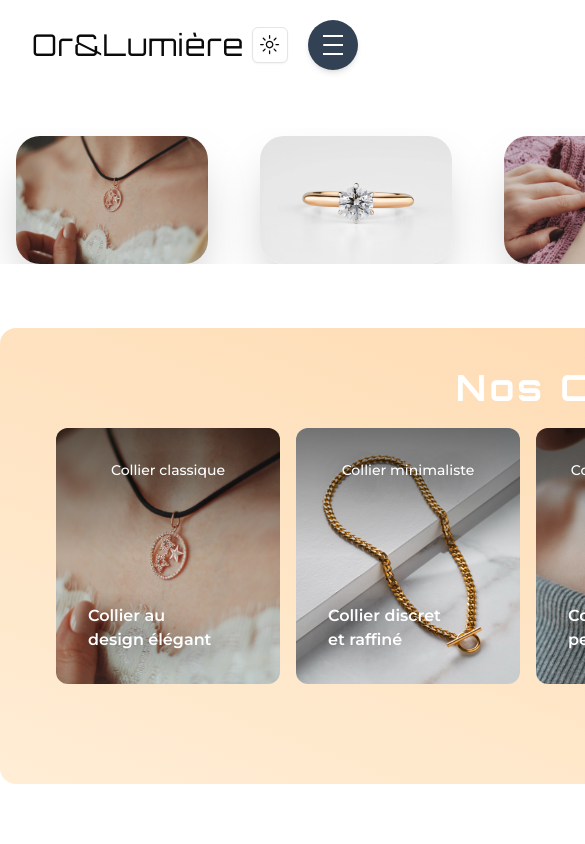
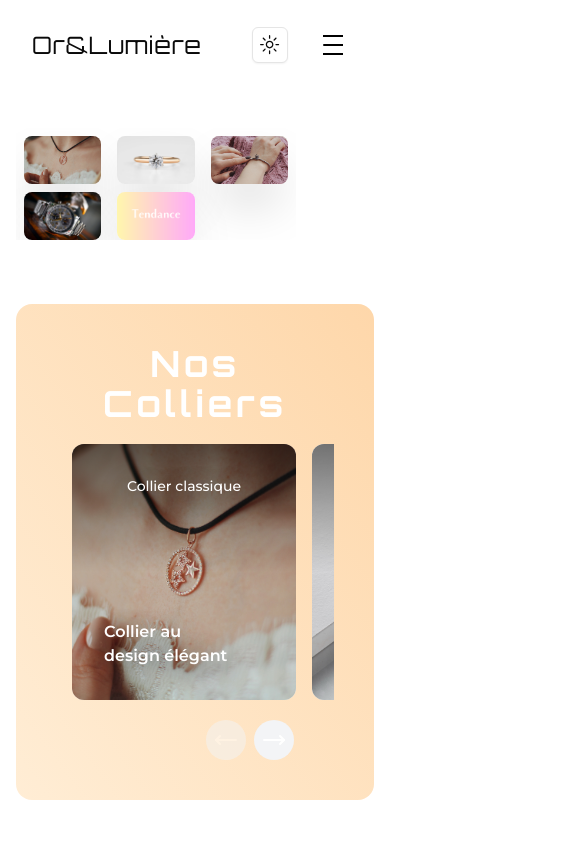
Before and after one commit to Adrien-legeleu/site-orlumiere, a Next.js app: page /collections in a window 390 px wide. Shown: the top 844 px of the page, 585 px wide, since content can reach past the window. Built offline with nearby package versions, Linux system fonts and the light colour scheme.

Commit message:
site nioux

```diff
--- a/src/collections/Landing.tsx
+++ b/src/collections/Landing.tsx
@@ -10,7 +10,7 @@ export function Landing() {
   const tabs = [
     {
       title: (
-        <div className="bg-[url('/images/collier%20(1).jpg')] flex items-center justify-center py-16 px-24 rounded-3xl bg-cover bg-center hover:animate-bounce shadow-2xl dark:shadow-white/20"></div>
+        <div className="bg-[url('/images/collier%20(1).jpg')] flex items-center justify-center px-9 py-6  sm:py-8 sm:px-12 md:py-10 md:px-16 lg:py-12 lg:px-20 xl:py-16 xl:px-24 rounded-lg sm:rounded-xl lg:rounded-2xl xl:rounded-3xl bg-cover bg-center hover:animate-bounce shadow-2xl dark:shadow-white/20"></div>
       ),
       value: "necklace",
       content: (
@@ -25,7 +25,7 @@ export function Landing() {
     },
     {
       title: (
-        <div className="bg-[url(/images/bague-8.jpg)] flex items-center justify-center py-16 px-24 rounded-3xl bg-cover bg-center hover:animate-bounce shadow-2xl dark:shadow-white/20"></div>
+        <div className="bg-[url(/images/bague-8.jpg)] flex items-center justify-center  px-9 py-6  sm:py-8 sm:px-12 md:py-10 md:px-16 lg:py-12 lg:px-20 xl:py-16 xl:px-24 rounded-lg sm:rounded-xl lg:rounded-2xl xl:rounded-3xl  bg-cover bg-center hover:animate-bounce shadow-2xl dark:shadow-white/20"></div>
       ),
       value: "ring",
       content: (
@@ -39,7 +39,7 @@ export function Landing() {
     },
     {
       title: (
-        <div className="bg-[url('/images/bracelets%20(3).jpg')] flex items-center justify-center py-16 px-24 rounded-3xl bg-cover bg-center hover:animate-bounce shadow-2xl dark:shadow-white/20"></div>
+        <div className="bg-[url('/images/bracelets%20(3).jpg')] flex items-center justify-center  px-9 py-6  sm:py-8 sm:px-12 md:py-10 md:px-16 lg:py-12 lg:px-20 xl:py-16 xl:px-24 rounded-lg sm:rounded-xl lg:rounded-2xl xl:rounded-3xl  bg-cover bg-center hover:animate-bounce shadow-2xl dark:shadow-white/20"></div>
       ),
       value: "playground",
       content: (
@@ -53,7 +53,7 @@ export function Landing() {
     },
     {
       title: (
-        <div className="bg-[url('/images/montre%20(4).jpg')] flex items-center justify-center py-16 px-24 rounded-3xl bg-cover bg-center  hover:animate-bounce shadow-2xl dark:shadow-white/20"></div>
+        <div className="bg-[url('/images/montre%20(4).jpg')] flex items-center justify-center  px-9 py-6  sm:py-8 sm:px-12 md:py-10 md:px-16 lg:py-12 lg:px-20 xl:py-16 xl:px-24 rounded-lg sm:rounded-xl lg:rounded-2xl xl:rounded-3xl  bg-cover bg-center  hover:animate-bounce shadow-2xl dark:shadow-white/20"></div>
       ),
       value: "content",
       content: (
@@ -67,7 +67,7 @@ export function Landing() {
     },
     {
       title: (
-        <div className="bg-[url(/images/Tendance.png)] flex items-center justify-center py-16 px-24 rounded-3xl bg-cover bg-center hover:animate-bounce shadow-2xl dark:shadow-white/20"></div>
+        <div className="bg-[url(/images/Tendance.png)] flex items-center justify-center  px-9 py-6  sm:py-8 sm:px-12 md:py-10 md:px-16 lg:py-12 lg:px-20 xl:py-16 xl:px-24 rounded-lg sm:rounded-xl lg:rounded-2xl xl:rounded-3xl  bg-cover bg-center hover:animate-bounce shadow-2xl dark:shadow-white/20"></div>
       ),
       value: "random",
       content: (
--- a/src/components/acerternity/tabs.tsx
+++ b/src/components/acerternity/tabs.tsx
@@ -37,10 +37,10 @@ export const Tabs = ({
   const [hovering, setHovering] = useState(false);
 
   return (
-    <div className="space-y-16 mx-auto">
+    <div className="space-y-16 450px:mx-auto  ">
       <div
         className={cn(
-          "flex flex-row  justify-center items-center gap-5 [perspective:1000px] relative overflow-auto sm:overflow-visible no-visible-scrollbar max-w-full w-full",
+          "450px:flex 450px:flex-row grid grid-cols-3 max-450px:ml-4  justify-center items-center gap-0 xl:gap-5 [perspective:1000px] relative overflow-auto sm:overflow-visible no-visible-scrollbar max-w-full w-full",
           containerClassName
         )}
       >
@@ -52,7 +52,10 @@ export const Tabs = ({
             }}
             onMouseEnter={() => setHovering(true)}
             onMouseLeave={() => setHovering(false)}
-            className={cn("relative px-4 pt-2 rounded-full", tabClassName)}
+            className={cn(
+              "relative px-2 lg:px-4 pt-2 rounded-full",
+              tabClassName
+            )}
             style={{
               transformStyle: "preserve-3d",
             }}
@@ -74,7 +77,10 @@ export const Tabs = ({
         active={active}
         key={active.value}
         hovering={hovering}
-        className={cn("h-auto", contentClassName)}
+        className={cn(
+          "h-auto max-450px:w-screen max-450px:px-4",
+          contentClassName
+        )}
       />
     </div>
   );
--- a/src/features/Header.tsx
+++ b/src/features/Header.tsx
@@ -21,10 +21,10 @@ export const Header = () => {
 
   return (
     <div className="w-full z-[100] absolute top-0 left-0 py-4 px-8 flex items-center justify-between font-montserrat">
-      <h1 className=" z-50 text-3xl tracking-wide pt-1 font-orbitron">
+      <h1 className=" z-50 text-2xl 450px:text-3xl tracking-wide pt-1 font-orbitron">
         Or&Lumière
       </h1>
-      <div className="hidden md:flex">
+      <div className="hidden lg:flex">
         <Navbar className="top-2" />
       </div>
       <div className="pt-1 flex flex-row items-center justify-end w-full gap-5 ">
@@ -44,7 +44,10 @@ function Navbar({ className }: { className?: string }) {
   const [active, setActive] = useState<string | null>(null);
   return (
     <div
-      className={cn("fixed top-10 inset-x-0 max-w-2xl mx-auto z-50", className)}
+      className={cn(
+        "fixed top-10 inset-x-0 w-1/2 max-w-2xl mx-auto z-50",
+        className
+      )}
     >
       <Menu setActive={setActive}>
         <MenuItem setActive={setActive} active={active} item="Home">
--- a/src/features/MenuBurger.tsx
+++ b/src/features/MenuBurger.tsx
@@ -20,18 +20,48 @@ interface IMenuBurgerProps {
 
 export const MenuBurger = ({ isActive, toggleActive }: IMenuBurgerProps) => {
   return (
-    <div className="md:hidden">
+    <div className="lg:hidden">
       <div>
-        <button className="relative group">
-          <div className="relative flex overflow-hidden items-center justify-center rounded-full w-[50px] h-[50px] transform transition-all bg-slate-700 ring-0 ring-gray-300 hover:ring-8 group-focus:ring-4 ring-opacity-30 duration-200 shadow-md">
+        <button
+          onClick={toggleActive} // Ajout de l'événement onClick pour toggleActive
+          className="relative group"
+        >
+          <div className="relative flex items-center justify-center w-[50px] h-[50px]">
             <div className="flex flex-col justify-between w-[20px] h-[20px] transform transition-all duration-300 origin-center overflow-hidden">
-              <div className="bg-white h-[2px] w-7 transform transition-all duration-300 origin-left group-focus:translate-x-10"></div>
-              <div className="bg-white h-[2px] w-7 rounded transform transition-all duration-300 group-focus:translate-x-10 delay-75"></div>
-              <div className="bg-white h-[2px] w-7 transform transition-all duration-300 origin-left group-focus:translate-x-10 delay-150"></div>
+              <div
+                className={`bg-black dark:bg-white h-[2px] w-7 transform transition-all duration-300 origin-left ${
+                  isActive ? "translate-x-10" : ""
+                }`}
+              ></div>
+              <div
+                className={`bg-black dark:bg-white h-[2px] w-7 rounded transform transition-all duration-300 delay-75 ${
+                  isActive ? "translate-x-10" : ""
+                }`}
+              ></div>
+              <div
+                className={`bg-black dark:bg-white h-[2px] w-7 transform transition-all duration-300 origin-left delay-150 ${
+                  isActive ? "translate-x-10" : ""
+                }`}
+              ></div>
 
-              <div className="absolute items-center justify-between transform transition-all duration-500 top-2.5 -translate-x-10 group-focus:translate-x-0 flex w-0 group-focus:w-12">
-                <div className="absolute bg-white h-[2px] w-5 transform transition-all duration-500 rotate-0 delay-300 group-focus:rotate-45"></div>
-                <div className="absolute bg-white h-[2px] w-5 transform transition-all duration-500 -rotate-0 delay-300 group-focus:-rotate-45"></div>
+              {/* Croix apparaissant au focus (ouverture du menu) */}
+              <div
+                className={`absolute items-center justify-between transform transition-all duration-500 top-2.5 ${
+                  isActive
+                    ? "translate-x-0 flex w-12"
+                    : "-translate-x-10 flex w-0"
+                }`}
+              >
+                <div
+                  className={`absolute bg-black dark:bg-white h-[2px] w-5 transform transition-all duration-500 delay-300 ${
+                    isActive ? "rotate-45" : "rotate-0"
+                  }`}
+                ></div>
+                <div
+                  className={`absolute bg-black dark:bg-white h-[2px] w-5 transform transition-all duration-500 delay-300 ${
+                    isActive ? "-rotate-45" : "rotate-0"
+                  }`}
+                ></div>
               </div>
             </div>
           </div>
@@ -43,7 +73,7 @@ export const MenuBurger = ({ isActive, toggleActive }: IMenuBurgerProps) => {
 
 export const MenuInterface = ({ isActive, toggleActive }: IMenuBurgerProps) => {
   return (
-    <div className="md:hidden z-40">
+    <div className="lg:hidden z-40">
       {/* Menu sliding animation */}
       <motion.div
         className="fixed flex-col space-y-14 bottom-0 left-1/2 overflow-y-scroll bg-white dark:bg-gray-950 dark:shadow-menuBurger rounded-t-[2rem] w-screen max-w-2xl h-2/3 py-8 px-8 550px:px-16 transform"
```
